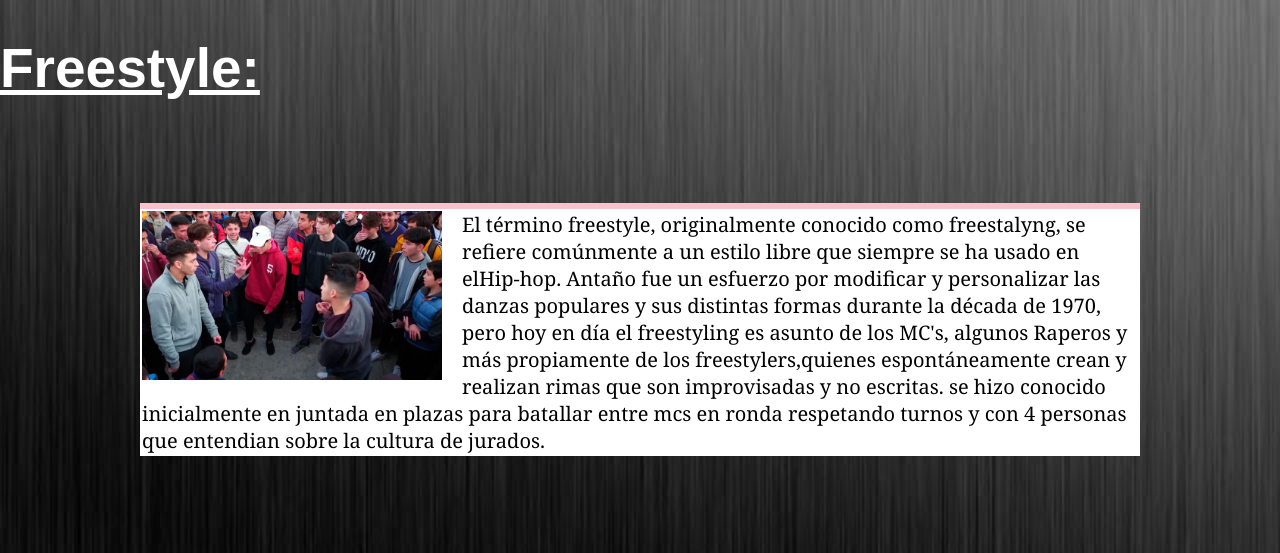
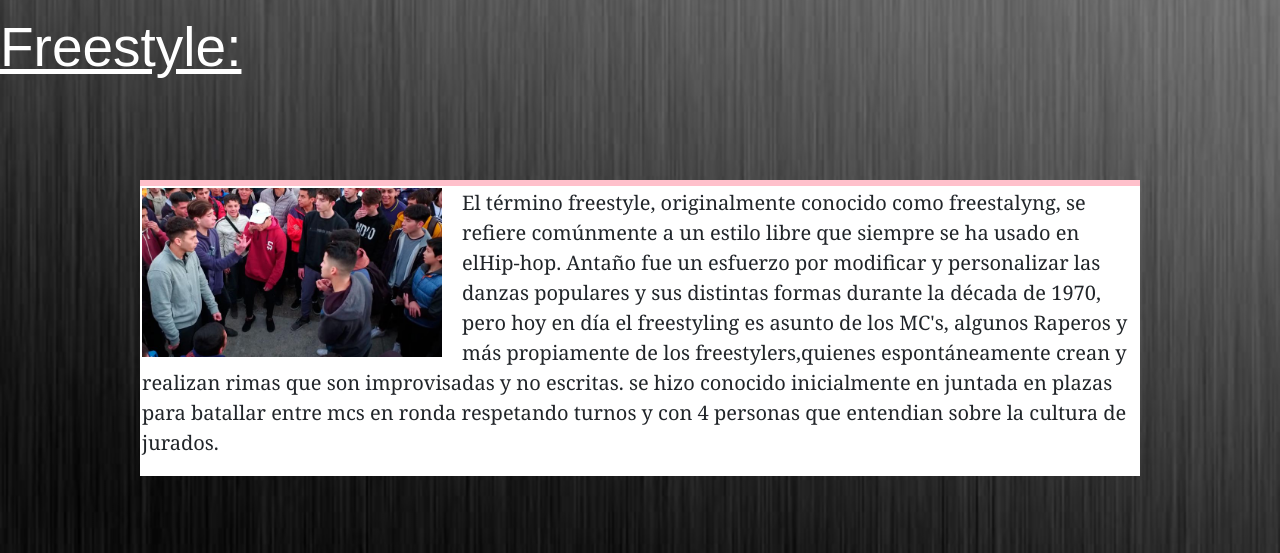
Before and after one commit to ovejero92/Free-Style, a plain HTML site: page pages/historia.html in a window 1280 px wide. Shown: the part 208-761 px from the top of the page. Drawn offline with nearby package versions, Linux system fonts and the light colour scheme.

Commit message:
bootstrap

```diff
--- a/pages/historia.html
+++ b/pages/historia.html
@@ -5,6 +5,7 @@
     <meta http-equiv="X-UA-Compatible" content="IE=edge">
     <meta name="viewport" content="width=device-width, initial-scale=1.0">
     <title>HDF</title>
+    <link href="https://cdn.jsdelivr.net/npm/bootstrap@5.1.3/dist/css/bootstrap.min.css" rel="stylesheet" integrity="sha384-1BmE4kWBq78iYhFldvKuhfTAU6auU8tT94WrHftjDbrCEXSU1oBoqyl2QvZ6jIW3" crossorigin="anonymous">
     <link rel="stylesheet" href="../style/style.css">
     <link rel="shorcut icon" href="../img/304aa0d8-6408-4986-a8f0-cbd0d5e3391a.webp">
     <script src="https://kit.fontawesome.com/5a2235372b.js" crossorigin="anonymous"></script>
```
Also changed, not shown: index.html (+1 -1 lines).
